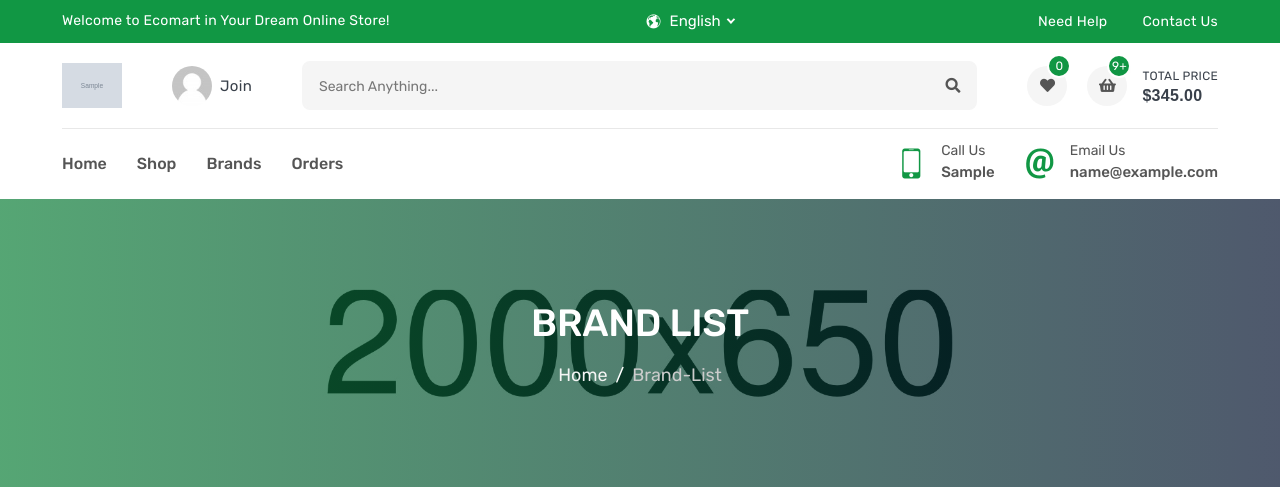
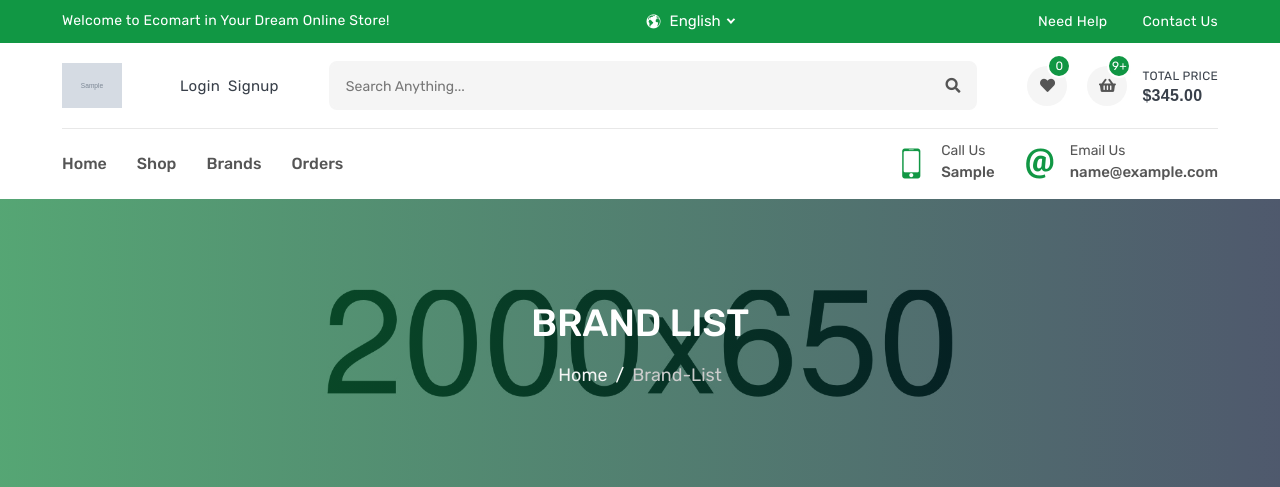
Before and after one commit to MohammadGhnim/Ecommerce-Store, a Django app: page /products/brand/ in a window 1280 px wide. Shown: the top 487 px of the page. Run offline with Django 4.2, Linux system fonts and the light colour scheme; tables that the repository leaves empty hold one stand-in row (values such as "Sample post"); grey boxes marked "Sample" are stand-in pictures; some libraries are stand-ins or nearby versions.

Commit message:
add user info or login, signup in navbar

```diff
--- a/templates/base.html
+++ b/templates/base.html
@@ -107,13 +107,25 @@
                         <button class="header-src"><i class="fas fa-search"></i></button>
                     </div>
 
+
                     <a href="index.html" class="header-logo">
                         <img src="{{company_data.logo.url}}" alt="logo">
                     </a>
-                    <a href="login.html" class="header-widget" title="My Account">
-                        <img src="images/user.png" alt="user">
-                        <span>join</span>
-                    </a>
+
+                    {% if request.user.is_authenticated %}
+                        <a href="login.html" class="header-widget" title="My Account">
+                            <img src="{{request.user.user_profile.image.url}}" alt="user">
+                        </a>
+
+                    {% else %}
+                        <a href="/accounts/login" class="header-widget" title="My Account">
+                            <span>login</span>
+                        </a>
+                        <a href="/accounts/signup" class="header-widget" title="My Account">
+                            <span>Signup</span>
+                        </a>
+                    {% endif %}
+
 
                     <form class="header-form">
                         <input type="text" placeholder="Search anything...">
```
